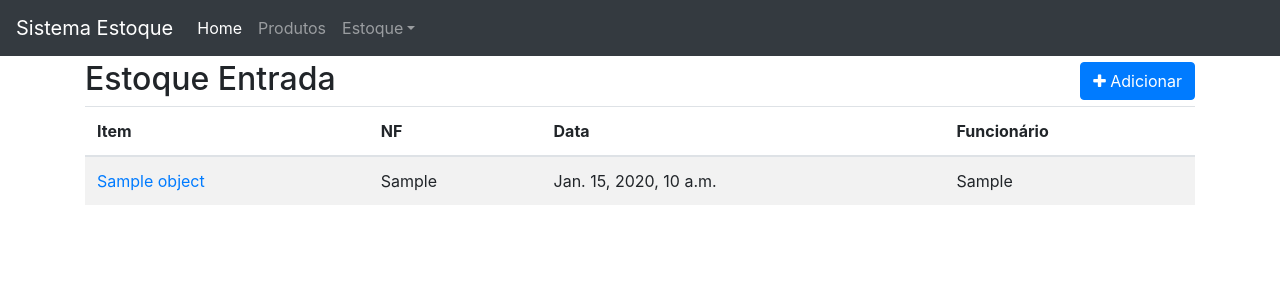
After one commit to lucvsbraga/sistemaEstoque, a Django app: template projeto/estoque/templates/estoque_entrada_list.html in a window 1280 px wide. The commit adds this page. Shown: the top 300 px of the page. Run offline with Django 3.2, Linux system fonts and the light colour scheme; the template is opened without the code that fills it: most values are stand-ins (such as "Sample title", 1, 10 or a date in 2020); some libraries are stand-ins or nearby versions.

Commit message:
Entrada: estoque_entrada_list.html

```diff
--- a/projeto/core/templates/base.html
+++ b/projeto/core/templates/base.html
@@ -4,7 +4,7 @@
         <!-- Required meta tags -->
         <meta charset="utf-8">
         <meta name="viewport" content="width=device-width, initial-scale=1, shrink-to-fit=no">
-        <link rel="shortcut icon" href="http://html5-training-in-hyderabad.blogspot.com/favicon.ico">
+        <link rel="shortcut icon" href="https://djangoproject.com/favicon.ico">
         <title>Estoque</title>
 
         <!-- Bootstrap CSS -->
--- a/projeto/core/templates/includes/nav.html
+++ b/projeto/core/templates/includes/nav.html
@@ -16,7 +16,7 @@
             <li class="nav-item dropdown">
                 <a class="nav-link dropdown-toggle" href="#" id="dropdown01" data-toggle="dropdown" aria-haspopup="true" aria-expanded="false">Estoque</a>
                 <div class="dropdown-menu" aria-labelledby="dropdown01">
-                    <a class="dropdown-item" href="#">Entrada</a>
+                    <a class="dropdown-item" href="{% url 'estoque:estoque_entrada_list' %}">Entrada</a>
                     <a class="dropdown-item" href="#">Saída</a>
                 </div>
             </li>
--- a/projeto/estoque/admin.py
+++ b/projeto/estoque/admin.py
@@ -8,7 +8,7 @@ class EstoqueItensInLine(admin.TabularInline):
 @admin.register(Estoque)
 class EstoqueAdmin(admin.ModelAdmin):
     inlines = (EstoqueItensInLine,)
-    list_display = ('__str__','nf',)
+    list_display = ('__str__','nf','funcionario',)
     search_fields = ('nf',)
     list_filter = ('funcionario',)
     date_hierarchy = 'created'
--- a/projeto/estoque/models.py
+++ b/projeto/estoque/models.py
@@ -19,7 +19,11 @@ class Estoque(TimeStampedModel):
         ordering = ('-created', )
 
     def __str__(self):
-        return str(self.pk)
+        return '{} - {} - {}'.format(self.pk, self.nf, self.created.strftime('%d-%m-%Y'))
+
+    def nf_formated(self):
+        return str(self.nf).zfill(3)
+
 
 class EstoqueItens(models.Model):
     estoque = models.ForeignKey(Estoque, on_delete=models.CASCADE)
--- /dev/null
+++ b/projeto/estoque/templates/estoque_entrada_list.html
@@ -0,0 +1,39 @@
+{% extends "base.html" %}
+
+{% block content %}
+<h2>Estoque Entrada
+    <span class="pull-right">
+        <a href="#">
+            <button type="button" class="btn btn-primary">
+                <span class="fa fa-plus"></span> Adicionar
+            </button>
+        </a>
+    </span>
+</h2>
+{% if object_list %}
+    <table class="table table-striped">
+        <thead>
+            <tr>
+                <th>Item</th>
+                <th>NF</th>
+                <th>Data</th>
+                <th>Funcionário</th>
+            </tr>
+        </thead>
+        <tbody>
+            {% for object in object_list %}
+            <tr>
+                <td>
+                    <a href="">{{object}}</a>
+                </td>
+                <td>{{object.nf_formated}}</td>
+                <td>{{object.created}}</td>
+                <td>{{object.funcionario.first_name}}</td>
+            </tr>
+            {% endfor %}
+        </tbody>
+    </table>
+{% else %}
+    <p class="alert alert-warning">Sem itens na lista.</p>
+{% endif %}
+{% endblock content %}
--- a/projeto/produto/templates/produto_list.html
+++ b/projeto/produto/templates/produto_list.html
@@ -3,7 +3,7 @@
 
 {% block content %}
 <div class="page-header">
-    <h2>
+    <h2>Lista de produtos
         <span class="pull-right">
             <a href="{% url 'produto:produto_add'%}">
                 <button type="button" class="btn btn-primary">
--- a/projeto/urls.py
+++ b/projeto/urls.py
@@ -19,5 +19,6 @@ from django.urls import include, path
 urlpatterns = [
     path('', include('projeto.core.urls')),
     path('produto/', include('projeto.produto.urls')),
+    path('estoque/', include('projeto.estoque.urls')),
     path('admin/', admin.site.urls),
 ]
```
Also changed, not shown: projeto/estoque/urls.py (added, +8 -0 lines), projeto/estoque/views.py (+7 -0 lines).
